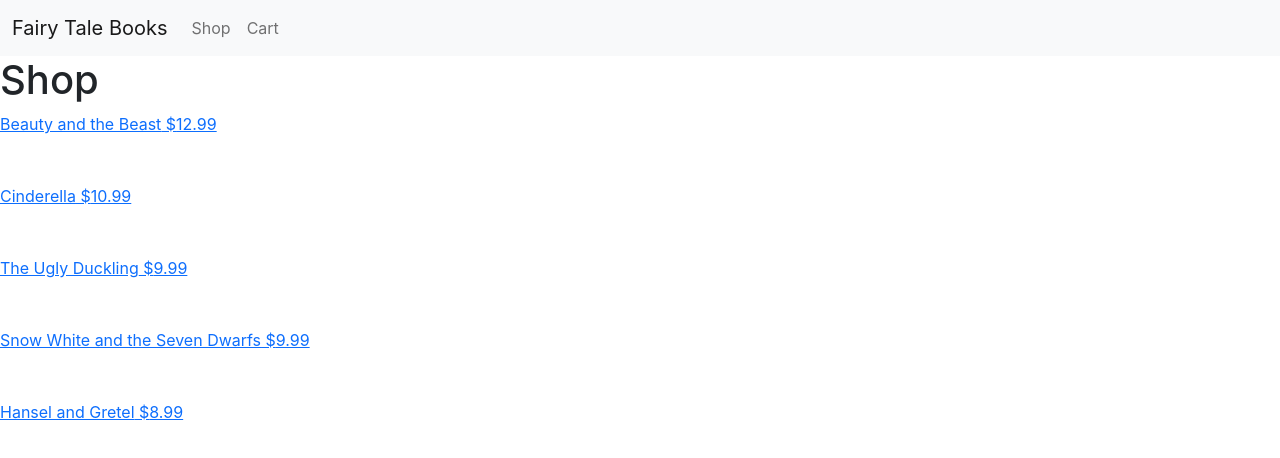
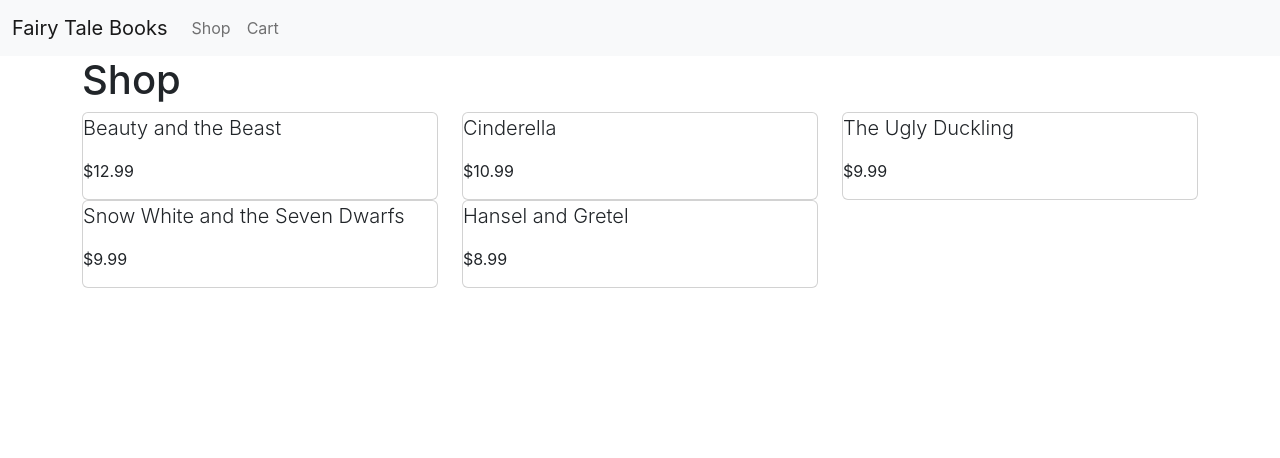
Before and after one commit to erickongdata/shopping_cart_react, a React (Create React App) app: page /shop in a window 1280 px wide. Shown: the top 458 px of the page. Built offline with nearby package versions, Linux system fonts and the light colour scheme.

Commit message:
Add containers in html code

```diff
--- a/src/components/Cart.jsx
+++ b/src/components/Cart.jsx
@@ -14,6 +14,7 @@ function Cart({
 
   return (
     <div className="cart">
+      <div className="container">
         <h1>Cart</h1>
         {cart.length === 0 ? (
           <p>No items to display</p>
@@ -45,7 +46,10 @@ function Cart({
               <button type="button" onClick={() => handleAddCartItem(item.id)}>
                 +
               </button>
-            <button type="button" onClick={() => handleRemoveCartItem(item.id)}>
+              <button
+                type="button"
+                onClick={() => handleRemoveCartItem(item.id)}
+              >
                 x
               </button>
             </div>
@@ -53,6 +57,7 @@ function Cart({
         )}
         <h2>Total: ${totalPrice}</h2>
       </div>
+    </div>
   );
 }
 
--- a/src/components/Home.jsx
+++ b/src/components/Home.jsx
@@ -3,10 +3,12 @@ import { Link } from 'react-router-dom';
 function Home({ siteTitle }) {
   return (
     <div className="home">
-      <h1>{siteTitle}</h1>
-      <Link to="/shop" className="btn btn-primary">
-        Shop Now
-      </Link>
+      <div className="container">
+        <h1>{siteTitle}</h1>
+        <Link to="/shop" className="btn btn-primary">
+          Shop Now
+        </Link>
+      </div>
     </div>
   );
 }
--- a/src/components/Product.jsx
+++ b/src/components/Product.jsx
@@ -7,6 +7,7 @@ function Product({ data, cart, handleAddCartItem }) {
   const numInCart = index >= 0 ? cart[index].quantity : 0;
   return (
     <div className="product">
+      <div className="container">
         <h1>{itemSelected.title}</h1>
         <h2>${itemSelected.price}</h2>
         <h2>{itemSelected.author}</h2>
@@ -14,7 +15,10 @@ function Product({ data, cart, handleAddCartItem }) {
         <button type="button" onClick={() => handleAddCartItem(idNum)}>
           Add to cart
         </button>
-      <p className="text-success">{numInCart > 0 && `${numInCart} in Cart`}</p>
+        <p className="text-success">
+          {numInCart > 0 && `${numInCart} in Cart`}
+        </p>
+      </div>
     </div>
   );
 }
--- a/src/components/Shop.jsx
+++ b/src/components/Shop.jsx
@@ -3,16 +3,24 @@ import { Link } from 'react-router-dom';
 function Shop({ data }) {
   return (
     <div className="shop">
-      <h1>Shop</h1>
-      {data.map((item) => (
-        <div key={item.id} className="mb-5">
-          <Link to={`/product/${item.id}`}>
-            <p>
-              {item.title} ${item.price}
-            </p>
-          </Link>
+      <div className="container">
+        <h1>Shop</h1>
+        <div className="row h-100">
+          {data.map((item) => (
+            <div key={item.id} className="col-12 col-md-4">
+              <Link
+                to={`/product/${item.id}`}
+                className="text-decoration-none text-dark"
+              >
+                <div className="card h-100">
+                  <p className="lead">{item.title}</p>
+                  <p>${item.price}</p>
+                </div>
+              </Link>
+            </div>
+          ))}
         </div>
-      ))}
+      </div>
     </div>
   );
 }
```
Lines whose indentation alone changed are shown as unchanged.
